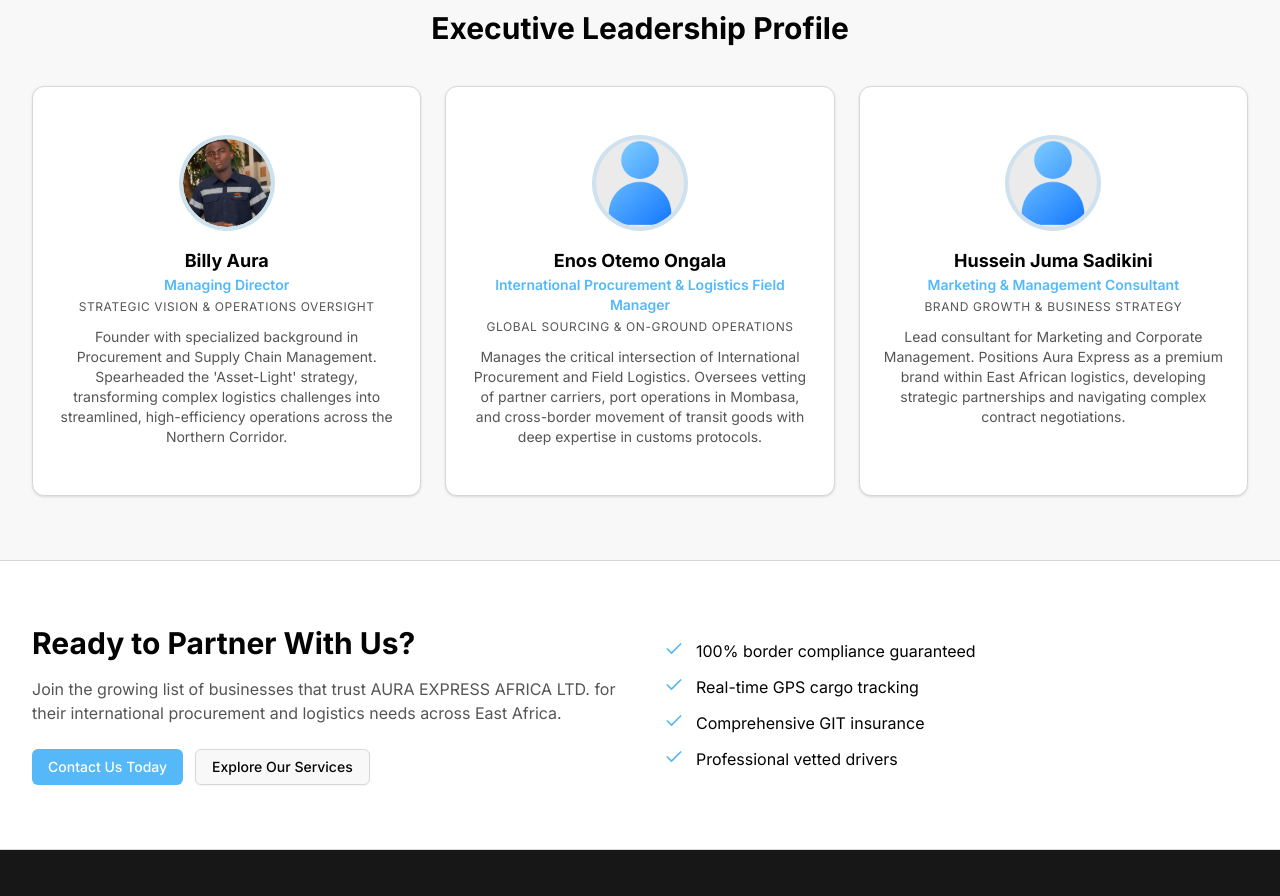
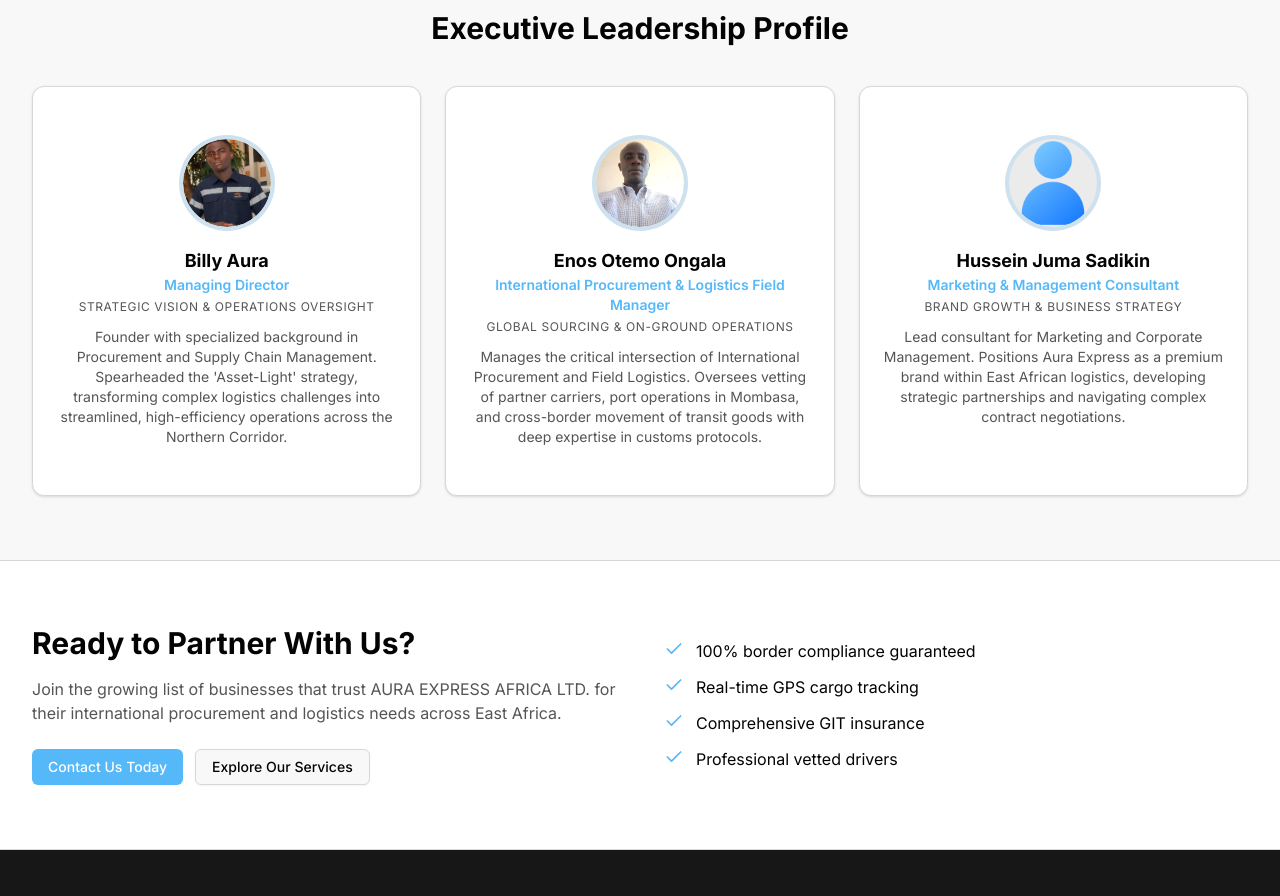
Before and after one commit to dev-in-Church/aura_express, a Next.js app: page /about in a window 1280 px wide. Shown: the part 2460-3356 px from the top of the page. Built offline with nearby package versions, Linux system fonts and the light colour scheme.

Commit message:
pp & name

```diff
--- a/app/about/page.tsx
+++ b/app/about/page.tsx
@@ -78,11 +78,11 @@
     role: "Global Sourcing & On-Ground Operations",
     description:
       "Manages the critical intersection of International Procurement and Field Logistics. Oversees vetting of partner carriers, port operations in Mombasa, and cross-border movement of transit goods with deep expertise in customs protocols.",
-    image: "/images/person.png",
+    image: "/images/enos.jpeg",
     fallbackInitials: "EO",
   },
   {
-    name: "Hussein Juma Sadikini",
+    name: "Hussein Juma Sadikin",
     title: "Marketing & Management Consultant",
     role: "Brand Growth & Business Strategy",
     description:
```
Also changed, not shown: public/images/enos.jpeg (added).
